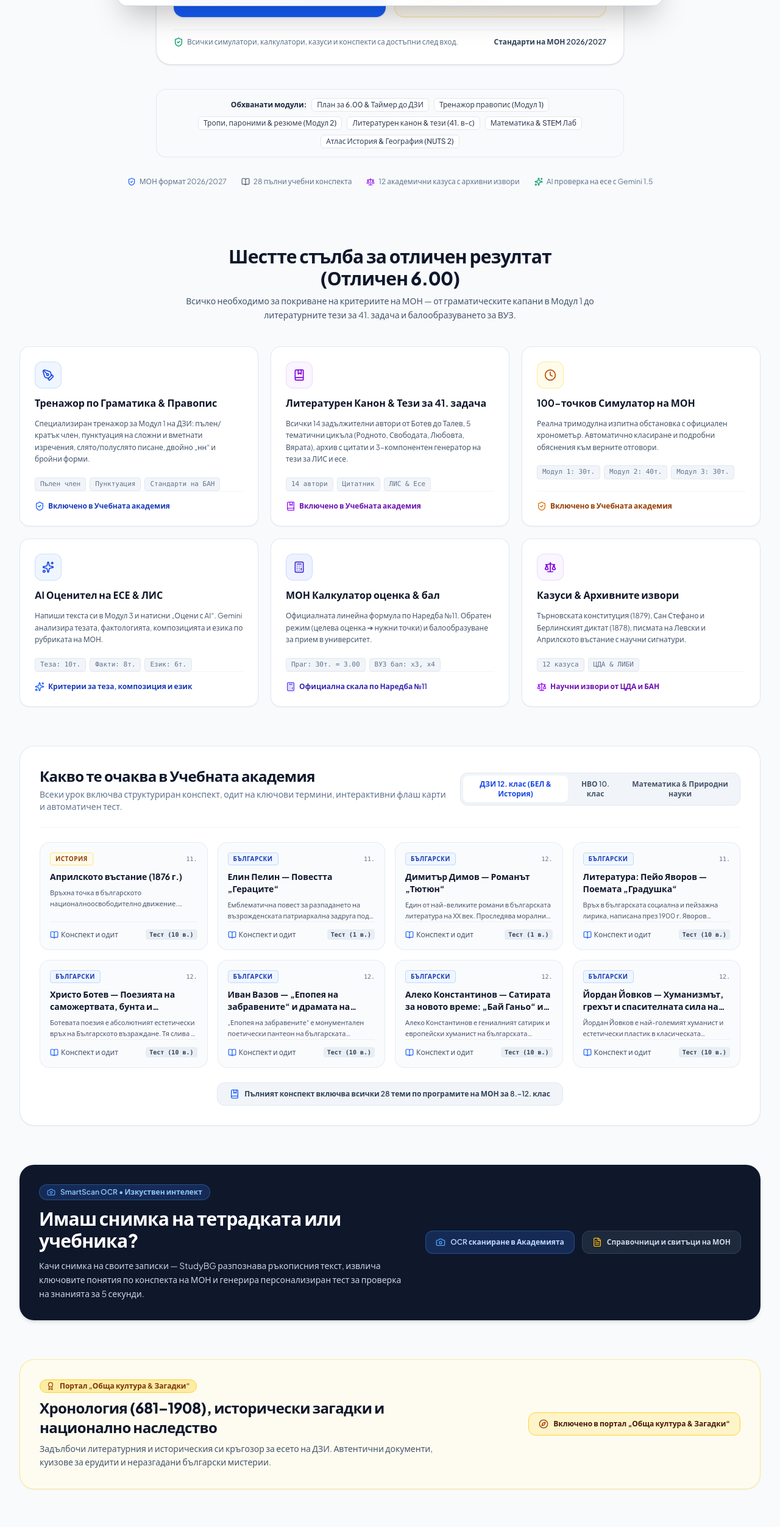
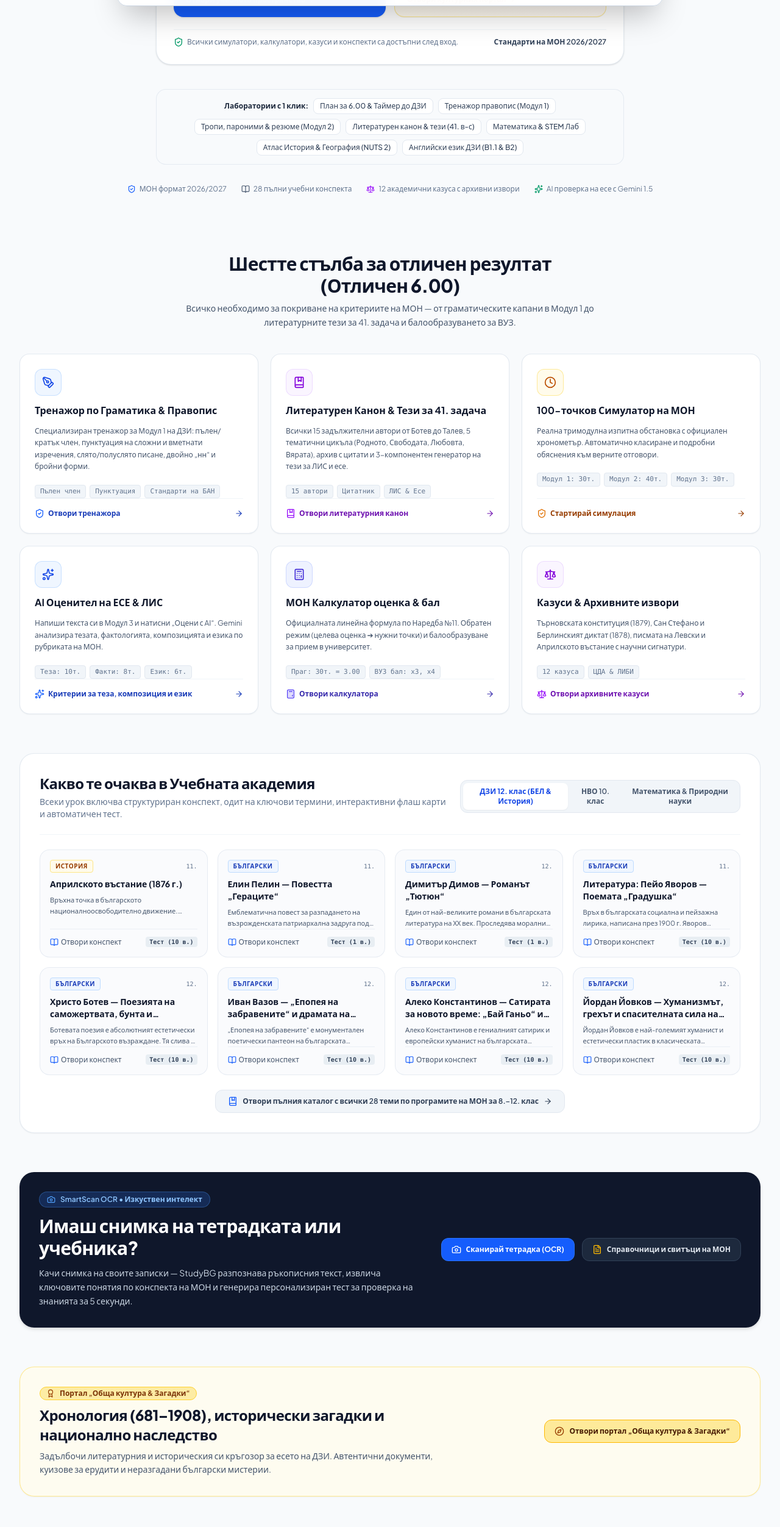
Before and after one commit to vasilevvasil200630-ctrl/studybg, a React (Vite) app: page / in a window 1280 px wide. Shown: the part 774-3278 px from the top of the page at 61% size. Built offline with nearby package versions, Linux system fonts and the light colour scheme.

Commit message:
fix(home-audit): make all homepage lab pills, pillar cards, lesson cards and action buttons interactive

```diff
--- a/src/App.tsx
+++ b/src/App.tsx
@@ -495,7 +495,7 @@ export function App() {
                 </div>
 
                 {/* Direct Referral to Matura+ if user browses a 5-7th grade lesson */}
-                {!['planner', 'grammar', 'moduletwo', 'literature', 'mathlab', 'atlas', 'cases', 'calculator'].includes(activeTab) &&
+                {!['planner', 'grammar', 'moduletwo', 'literature', 'mathlab', 'atlas', 'english', 'cases', 'calculator'].includes(activeTab) &&
                   (currentLesson.grade.includes('7.') || currentLesson.grade.includes('6.') || currentLesson.grade.includes('5.')) && (
                   <div className="pt-2">
                     <MaturaPlusBridgeBanner compact={true} source="lesson-breadcrumb" />
--- a/src/components/HomeLandingView.tsx
+++ b/src/components/HomeLandingView.tsx
@@ -32,7 +32,10 @@ interface HomeLandingViewProps {
 
 export const HomeLandingView: React.FC<HomeLandingViewProps> = ({
   lessons,
+  onSelectLesson,
   onNavigateTab,
+  onOpenScan,
+  onOpenFormulaModal,
   onNavigateCultureTab
 }) => {
   const [selectedCurriculumTrack, setSelectedCurriculumTrack] = useState<'dzi' | 'nvo' | 'stem'>('dzi');
@@ -176,16 +179,59 @@ export const HomeLandingView: React.FC<HomeLandingViewProps> = ({
             </div>
           </div>
 
-          {/* Informative Topics Overview Strip (No direct links) */}
+          {/* Interactive Topics Overview Strip */}
           <div className="pt-4 max-w-3xl mx-auto">
             <div className="p-3.5 rounded-2xl bg-slate-50 border border-slate-200/80 text-xs text-slate-600 flex flex-wrap items-center justify-center gap-2">
-              <span className="font-bold text-slate-800">Обхванати модули:</span>
-              <span className="px-2 py-0.5 rounded-md bg-white border border-slate-200 text-slate-700 font-medium">План за 6.00 & Таймер до ДЗИ</span>
-              <span className="px-2 py-0.5 rounded-md bg-white border border-slate-200 text-slate-700 font-medium">Тренажор правопис (Модул 1)</span>
-              <span className="px-2 py-0.5 rounded-md bg-white border border-slate-200 text-slate-700 font-medium">Тропи, пароними & резюме (Модул 2)</span>
-              <span className="px-2 py-0.5 rounded-md bg-white border border-slate-200 text-slate-700 font-medium">Литературен канон & тези (41. в-с)</span>
-              <span className="px-2 py-0.5 rounded-md bg-white border border-slate-200 text-slate-700 font-medium">Математика & STEM Лаб</span>
-              <span className="px-2 py-0.5 rounded-md bg-white border border-slate-200 text-slate-700 font-medium">Атлас История & География (NUTS 2)</span>
+              <span className="font-bold text-slate-800">Лаборатории с 1 клик:</span>
+              <button
+                type="button"
+                onClick={() => onNavigateTab('planner')}
+                className="px-2.5 py-1 rounded-lg bg-white hover:bg-emerald-50 border border-slate-200 hover:border-emerald-300 text-slate-700 hover:text-emerald-800 font-medium transition-colors cursor-pointer"
+              >
+                План за 6.00 & Таймер до ДЗИ
+              </button>
+              <button
+                type="button"
+                onClick={() => onNavigateTab('grammar')}
+                className="px-2.5 py-1 rounded-lg bg-white hover:bg-blue-50 border border-slate-200 hover:border-blue-300 text-slate-700 hover:text-blue-800 font-medium transition-colors cursor-pointer"
+              >
+                Тренажор правопис (Модул 1)
+              </button>
+              <button
+                type="button"
+                onClick={() => onNavigateTab('moduletwo')}
+                className="px-2.5 py-1 rounded-lg bg-white hover:bg-purple-50 border border-slate-200 hover:border-purple-300 text-slate-700 hover:text-purple-800 font-medium transition-colors cursor-pointer"
+              >
+                Тропи, пароними & резюме (Модул 2)
+              </button>
+              <button
+                type="button"
+                onClick={() => onNavigateTab('literature')}
+                className="px-2.5 py-1 rounded-lg bg-white hover:bg-purple-50 border border-slate-200 hover:border-purple-300 text-slate-700 hover:text-purple-800 font-medium transition-colors cursor-pointer"
+              >
+                Литературен канон & тези (41. в-с)
+              </button>
+              <button
+                type="button"
+                onClick={() => onNavigateTab('mathlab')}
+                className="px-2.5 py-1 rounded-lg bg-white hover:bg-cyan-50 border border-slate-200 hover:border-cyan-300 text-slate-700 hover:text-cyan-800 font-medium transition-colors cursor-pointer"
+              >
+                Математика & STEM Лаб
+              </button>
+              <button
+                type="button"
+                onClick={() => onNavigateTab('atlas')}
+                className="px-2.5 py-1 rounded-lg bg-white hover:bg-amber-50 border border-slate-200 hover:border-amber-300 text-slate-700 hover:text-amber-800 font-medium transition-colors cursor-pointer"
+              >
+                Атлас История & География (NUTS 2)
+              </button>
+              <button
+                type="button"
+                onClick={() => onNavigateTab('english')}
+                className="px-2.5 py-1 rounded-lg bg-white hover:bg-sky-50 border border-slate-200 hover:border-sky-300 text-slate-700 hover:text-sky-800 font-medium transition-colors cursor-pointer"
+              >
+                Английски език ДЗИ (B1.1 & B2)
+              </button>
             </div>
           </div>
 
@@ -228,7 +274,10 @@ export const HomeLandingView: React.FC<HomeLandingViewProps> = ({
         <div className="grid grid-cols-1 md:grid-cols-2 lg:grid-cols-3 gap-5">
 
           {/* Pillar 1: Grammar & Orthography Trainer */}
-          <div className="p-6 rounded-2xl bg-white border border-slate-200/90 shadow-xs hover:shadow-md transition-all flex flex-col justify-between group">
+          <div
+            onClick={() => onNavigateTab('grammar')}
+            className="p-6 rounded-2xl bg-white border border-slate-200/90 hover:border-blue-300 shadow-xs hover:shadow-md transition-all flex flex-col justify-between group cursor-pointer"
+          >
             <div className="space-y-3">
               <div className="w-11 h-11 rounded-xl bg-blue-50 text-blue-700 flex items-center justify-center border border-blue-200/80">
                 <PenTool className="w-5 h-5" />
@@ -246,14 +295,20 @@ export const HomeLandingView: React.FC<HomeLandingViewProps> = ({
               </div>
             </div>
 
-            <div className="pt-4 border-t border-slate-100 flex items-center gap-1.5 text-xs font-semibold text-blue-800">
+            <div className="pt-4 border-t border-slate-100 flex items-center justify-between text-xs font-semibold text-blue-800">
+              <span className="flex items-center gap-1.5">
                 <ShieldCheck className="w-4 h-4 text-blue-600" />
-              <span>Включено в Учебната академия</span>
+                <span>Отвори тренажора</span>
+              </span>
+              <ArrowRight className="w-3.5 h-3.5 group-hover:translate-x-1 transition-transform" />
             </div>
           </div>
 
           {/* Pillar 2: Literature Canon & Thesis Generator */}
-          <div className="p-6 rounded-2xl bg-white border border-slate-200/90 shadow-xs hover:shadow-md transition-all flex flex-col justify-between group">
+          <div
+            onClick={() => onNavigateTab('literature')}
+            className="p-6 rounded-2xl bg-white border border-slate-200/90 hover:border-purple-300 shadow-xs hover:shadow-md transition-all flex flex-col justify-between group cursor-pointer"
+          >
             <div className="space-y-3">
               <div className="w-11 h-11 rounded-xl bg-purple-50 text-purple-700 flex items-center justify-center border border-purple-200/80">
                 <BookMarked className="w-5 h-5" />
@@ -262,23 +317,29 @@ export const HomeLandingView: React.FC<HomeLandingViewProps> = ({
                 Литературен Канон & Тези за 41. задача
               </h3>
               <p className="text-xs text-slate-600 leading-relaxed">
-                Всички 14 задължителни автори от Ботев до Талев, 5 тематични цикъла (Родното, Свободата, Любовта, Вярата), архив с цитати и 3-компонентен генератор на тези за ЛИС и есе.
+                Всички 15 задължителни автори от Ботев до Талев, 5 тематични цикъла (Родното, Свободата, Любовта, Вярата), архив с цитати и 3-компонентен генератор на тези за ЛИС и есе.
               </p>
               <div className="pt-2 flex flex-wrap gap-1.5 text-[11px] font-mono text-slate-500">
-                <span className="px-2 py-0.5 rounded bg-slate-100 border border-slate-200">14 автори</span>
+                <span className="px-2 py-0.5 rounded bg-slate-100 border border-slate-200">15 автори</span>
                 <span className="px-2 py-0.5 rounded bg-slate-100 border border-slate-200">Цитатник</span>
                 <span className="px-2 py-0.5 rounded bg-slate-100 border border-slate-200">ЛИС & Есе</span>
               </div>
             </div>
 
-            <div className="pt-4 border-t border-slate-100 flex items-center gap-1.5 text-xs font-semibold text-purple-800">
+            <div className="pt-4 border-t border-slate-100 flex items-center justify-between text-xs font-semibold text-purple-800">
+              <span className="flex items-center gap-1.5">
                 <BookMarked className="w-4 h-4 text-purple-600" />
-              <span>Включено в Учебната академия</span>
+                <span>Отвори литературния канон</span>
+              </span>
+              <ArrowRight className="w-3.5 h-3.5 group-hover:translate-x-1 transition-transform" />
             </div>
           </div>
 
           {/* Pillar 3: Exam Simulator */}
-          <div className="p-6 rounded-2xl bg-white border border-slate-200/90 shadow-xs hover:shadow-md transition-all flex flex-col justify-between group">
+          <div
+            onClick={() => onNavigateTab('simulator')}
+            className="p-6 rounded-2xl bg-white border border-slate-200/90 hover:border-amber-300 shadow-xs hover:shadow-md transition-all flex flex-col justify-between group cursor-pointer"
+          >
             <div className="space-y-3">
               <div className="w-11 h-11 rounded-xl bg-amber-50 text-amber-700 flex items-center justify-center border border-amber-200/80">
                 <Clock className="w-5 h-5" />
@@ -296,14 +357,20 @@ export const HomeLandingView: React.FC<HomeLandingViewProps> = ({
               </div>
             </div>
 
-            <div className="pt-4 border-t border-slate-100 flex items-center gap-1.5 text-xs font-semibold text-amber-800">
+            <div className="pt-4 border-t border-slate-100 flex items-center justify-between text-xs font-semibold text-amber-800">
+              <span className="flex items-center gap-1.5">
                 <ShieldCheck className="w-4 h-4 text-amber-600" />
-              <span>Включено в Учебната академия</span>
+                <span>Стартирай симулация</span>
+              </span>
+              <ArrowRight className="w-3.5 h-3.5 group-hover:translate-x-1 transition-transform" />
             </div>
           </div>
 
           {/* Pillar 4: AI Essay Evaluator */}
-          <div className="p-6 rounded-2xl bg-white border border-slate-200/90 shadow-xs hover:shadow-md transition-all flex flex-col justify-between group">
+          <div
+            onClick={() => onNavigateTab('simulator')}
+            className="p-6 rounded-2xl bg-white border border-slate-200/90 hover:border-blue-300 shadow-xs hover:shadow-md transition-all flex flex-col justify-between group cursor-pointer"
+          >
             <div className="space-y-3">
               <div className="w-11 h-11 rounded-xl bg-blue-50 text-blue-700 flex items-center justify-center border border-blue-200/80">
                 <Sparkles className="w-5 h-5" />
@@ -321,14 +388,20 @@ export const HomeLandingView: React.FC<HomeLandingViewProps> = ({
               </div>
             </div>
 
-            <div className="pt-4 border-t border-slate-100 flex items-center gap-1.5 text-xs font-semibold text-blue-800">
+            <div className="pt-4 border-t border-slate-100 flex items-center justify-between text-xs font-semibold text-blue-800">
+              <span className="flex items-center gap-1.5">
                 <Sparkles className="w-4 h-4 text-blue-600" />
                 <span>Критерии за теза, композиция и език</span>
+              </span>
+              <ArrowRight className="w-3.5 h-3.5 group-hover:translate-x-1 transition-transform" />
             </div>
           </div>
 
           {/* Pillar 5: MON Grade & Points Calculator */}
-          <div className="p-6 rounded-2xl bg-white border border-slate-200/90 shadow-xs hover:shadow-md transition-all flex flex-col justify-between group">
+          <div
+            onClick={() => onNavigateTab('calculator')}
+            className="p-6 rounded-2xl bg-white border border-slate-200/90 hover:border-indigo-300 shadow-xs hover:shadow-md transition-all flex flex-col justify-between group cursor-pointer"
+          >
             <div className="space-y-3">
               <div className="w-11 h-11 rounded-xl bg-indigo-50 text-indigo-700 flex items-center justify-center border border-indigo-200/80">
                 <Calculator className="w-5 h-5" />
@@ -345,14 +418,20 @@ export const HomeLandingView: React.FC<HomeLandingViewProps> = ({
               </div>
             </div>
 
-            <div className="pt-4 border-t border-slate-100 flex items-center gap-1.5 text-xs font-semibold text-indigo-800">
+            <div className="pt-4 border-t border-slate-100 flex items-center justify-between text-xs font-semibold text-indigo-800">
+              <span className="flex items-center gap-1.5">
                 <Calculator className="w-4 h-4 text-indigo-600" />
-              <span>Официална скала по Наредба №11</span>
+                <span>Отвори калкулатора</span>
+              </span>
+              <ArrowRight className="w-3.5 h-3.5 group-hover:translate-x-1 transition-transform" />
             </div>
           </div>
 
           {/* Pillar 6: Primary Historical Sources & Cases */}
-          <div className="p-6 rounded-2xl bg-white border border-slate-200/90 shadow-xs hover:shadow-md transition-all flex flex-col justify-between group">
+          <div
+            onClick={() => onNavigateTab('cases')}
+            className="p-6 rounded-2xl bg-white border border-slate-200/90 hover:border-purple-300 shadow-xs hover:shadow-md transition-all flex flex-col justify-between group cursor-pointer"
+          >
             <div className="space-y-3">
               <div className="w-11 h-11 rounded-xl bg-purple-50 text-purple-700 flex items-center justify-center border border-purple-200/80">
                 <Scale className="w-5 h-5" />
@@ -369,9 +448,12 @@ export const HomeLandingView: React.FC<HomeLandingViewProps> = ({
               </div>
             </div>
 
-            <div className="pt-4 border-t border-slate-100 flex items-center gap-1.5 text-xs font-semibold text-purple-800">
+            <div className="pt-4 border-t border-slate-100 flex items-center justify-between text-xs font-semibold text-purple-800">
+              <span className="flex items-center gap-1.5">
                 <Scale className="w-4 h-4 text-purple-600" />
-              <span>Научни извори от ЦДА и БАН</span>
+                <span>Отвори архивните казуси</span>
+              </span>
+              <ArrowRight className="w-3.5 h-3.5 group-hover:translate-x-1 transition-transform" />
             </div>
           </div>
 
@@ -447,7 +529,8 @@ export const HomeLandingView: React.FC<HomeLandingViewProps> = ({
               return (
                 <div
                   key={lesson.id}
-                  className="p-4 rounded-2xl bg-slate-50/70 hover:bg-white border border-slate-200/80 hover:border-slate-300 hover:shadow-xs transition-all flex flex-col justify-between group"
+                  onClick={() => onSelectLesson?.(lesson, 'summary')}
+                  className="p-4 rounded-2xl bg-slate-50/70 hover:bg-white border border-slate-200/80 hover:border-blue-300 hover:shadow-xs transition-all flex flex-col justify-between group cursor-pointer"
                 >
                   <div className="space-y-2">
                     <div className="flex items-center justify-between gap-2">
@@ -469,9 +552,9 @@ export const HomeLandingView: React.FC<HomeLandingViewProps> = ({
                   </div>
 
                   <div className="pt-3 border-t border-slate-200/60 flex items-center justify-between text-xs text-slate-500 font-medium">
-                    <span className="flex items-center gap-1 text-slate-600">
+                    <span className="flex items-center gap-1 text-slate-600 group-hover:text-blue-700">
                       <BookOpen className="w-3.5 h-3.5 text-blue-600" />
-                      <span>Конспект и одит</span>
+                      <span>Отвори конспект</span>
                     </span>
                     <span className="font-mono text-[10px] px-1.5 py-0.5 rounded bg-slate-200/70 text-slate-700 font-semibold">
                       Тест ({lesson.quiz.length} в.)
@@ -482,12 +565,17 @@ export const HomeLandingView: React.FC<HomeLandingViewProps> = ({
             })}
           </div>
 
-          {/* Full Catalog Informative Note */}
+          {/* Full Catalog Button */}
           <div className="pt-6 text-center">
-            <div className="inline-flex items-center gap-2 px-5 py-2.5 rounded-xl bg-slate-100 border border-slate-200 text-slate-700 text-xs font-semibold">
+            <button
+              type="button"
+              onClick={() => onNavigateTab('catalog')}
+              className="inline-flex items-center gap-2 px-5 py-2.5 rounded-xl bg-slate-100 hover:bg-blue-50 border border-slate-200 hover:border-blue-200 text-slate-700 hover:text-blue-800 text-xs font-semibold transition-colors cursor-pointer"
+            >
               <BookMarked className="w-4 h-4 text-blue-600" />
-              <span>Пълният конспект включва всички {lessons.length} теми по програмите на МОН за 8.–12. клас</span>
-            </div>
+              <span>Отвори пълния каталог с всички {lessons.length} теми по програмите на МОН за 8.–12. клас</span>
+              <ArrowRight className="w-3.5 h-3.5" />
+            </button>
           </div>
 
         </div>
@@ -512,14 +600,22 @@ export const HomeLandingView: React.FC<HomeLandingViewProps> = ({
           </div>
 
           <div className="flex flex-col sm:flex-row items-center gap-3 shrink-0 w-full md:w-auto">
-            <div className="w-full sm:w-auto inline-flex items-center justify-center gap-2 px-4 py-2.5 rounded-xl bg-blue-500/20 text-blue-200 border border-blue-400/30 text-xs font-semibold">
-              <Camera className="w-4 h-4 text-blue-400" />
-              <span>OCR сканиране в Академията</span>
-            </div>
-            <div className="w-full sm:w-auto inline-flex items-center justify-center gap-2 px-4 py-2.5 rounded-xl bg-slate-800 text-slate-300 border border-slate-700 text-xs font-semibold">
+            <button
+              type="button"
+              onClick={() => onOpenScan?.()}
+              className="w-full sm:w-auto inline-flex items-center justify-center gap-2 px-4 py-2.5 rounded-xl bg-blue-600 hover:bg-blue-500 text-white border border-blue-400/30 text-xs font-bold transition-colors cursor-pointer"
+            >
+              <Camera className="w-4 h-4 text-white" />
+              <span>Сканирай тетрадка (OCR)</span>
+            </button>
+            <button
+              type="button"
+              onClick={() => onOpenFormulaModal?.()}
+              className="w-full sm:w-auto inline-flex items-center justify-center gap-2 px-4 py-2.5 rounded-xl bg-slate-800 hover:bg-slate-700 text-slate-200 border border-slate-700 text-xs font-semibold transition-colors cursor-pointer"
+            >
               <FileText className="w-4 h-4 text-amber-400" />
               <span>Справочници и свитъци на МОН</span>
-            </div>
+            </button>
           </div>
         </div>
       </section>
@@ -543,10 +639,14 @@ export const HomeLandingView: React.FC<HomeLandingViewProps> = ({
           </div>
 
           <div className="shrink-0 w-full md:w-auto">
-            <div className="w-full md:w-auto inline-flex items-center justify-center gap-2 px-4 py-2.5 rounded-xl bg-amber-100/90 text-amber-950 border border-amber-300 font-bold text-xs">
+            <button
+              type="button"
+              onClick={() => onNavigateCultureTab?.('mysteries')}
+              className="w-full md:w-auto inline-flex items-center justify-center gap-2 px-4 py-2.5 rounded-xl bg-amber-200/80 hover:bg-amber-300/80 text-amber-950 border border-amber-400 font-bold text-xs transition-colors cursor-pointer"
+            >
               <Compass className="w-4 h-4 text-amber-800" />
-              <span>Включено в портал „Обща култура & Загадки“</span>
-            </div>
+              <span>Отвори портал „Обща култура & Загадки“</span>
+            </button>
           </div>
         </div>
       </section>
```
Lines whose indentation alone changed are shown as unchanged.
